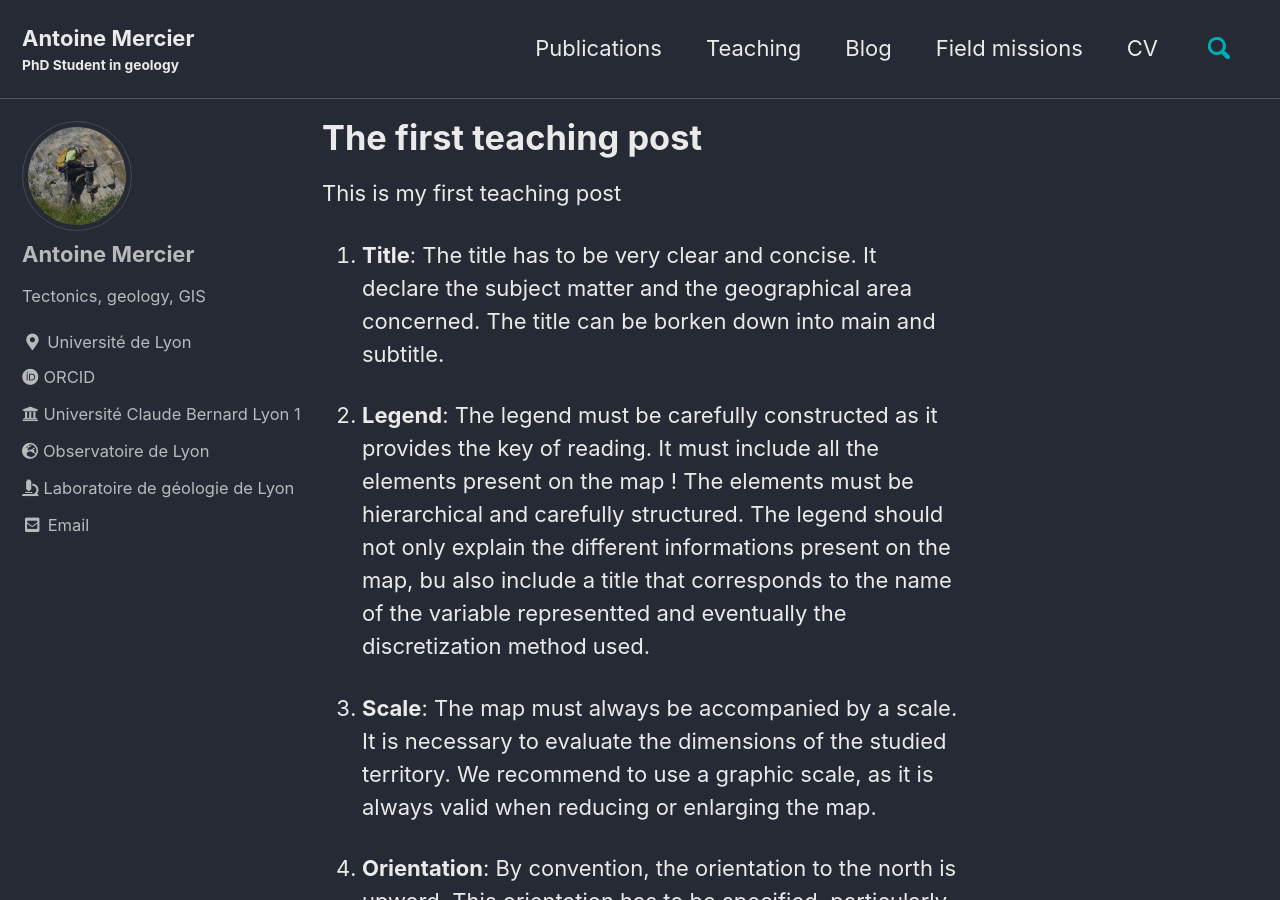
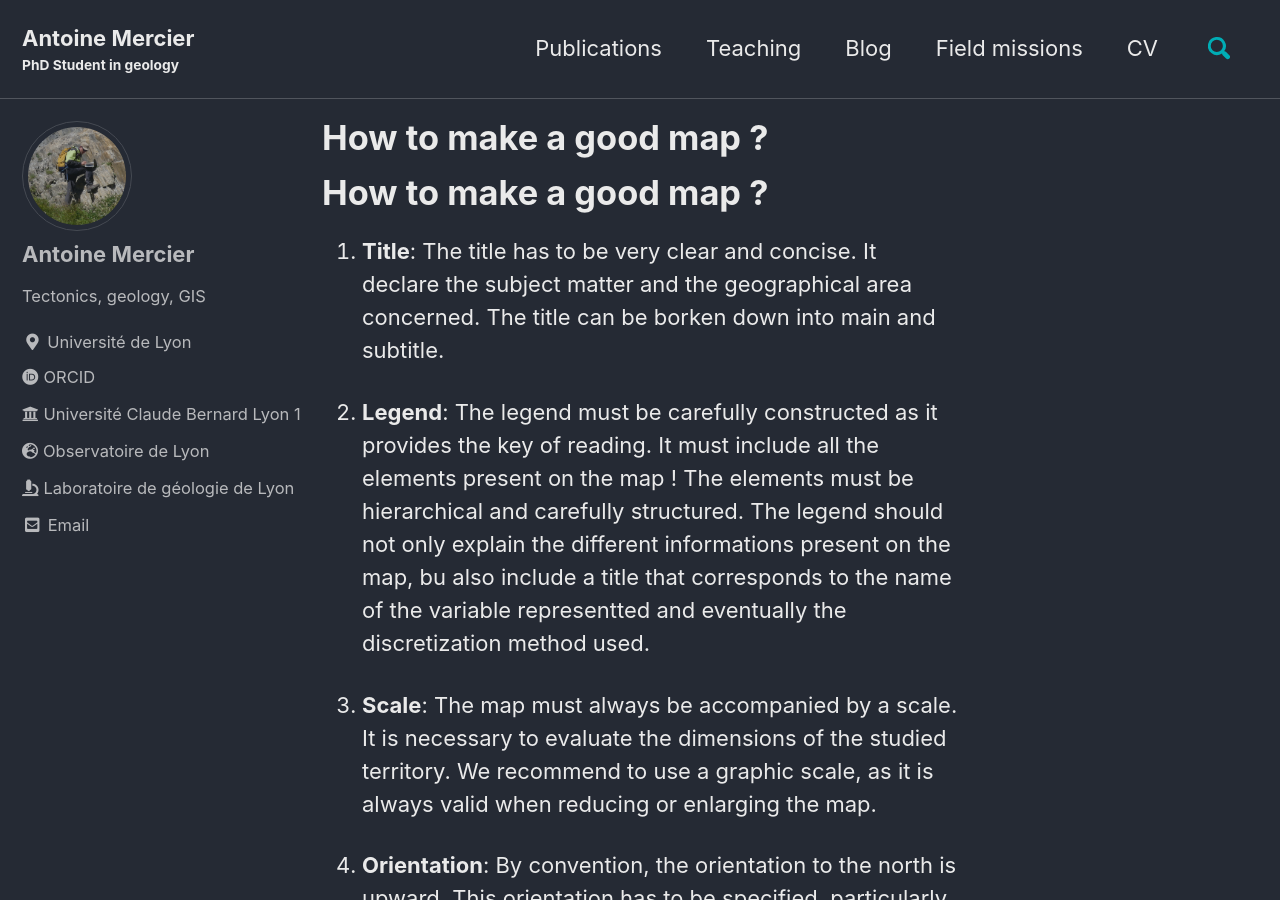
Before and after one commit to AntoineMercier/AntoineMercier.github.io, a Jekyll site: the page built from _teaching/2020-12-02-HowToMakeAGoodMap.md, in a window 1280 px wide and 900 px high. Built offline with Jekyll 4.4.1, drawn with Linux system fonts in a browser that asks for light colours; cached includes are drawn as plain includes.

Commit message:
Update and rename 2020-12-02-teaching1.md to 2020-12-02-HowToMakeAGoodMap.md

```diff
--- a/_teaching/2020-12-02-teaching1.md
+++ b/_teaching/2020-12-02-HowToMakeAGoodMap.md
@@ -1,11 +1,10 @@
 ---
-permalink: /teaching/2020/11/teaching1/
-title: "The first teaching post"
+permalink: /teaching/2020/11/HowToMakeAGoodMap/
+title: "How to make a good map ?"
 layout: "posts"
 author_profile: true
 ---
-
-This is my first teaching post
+# How to make a good map ? #
 
 1. **Title**: The title has to be very clear and concise. It declare the subject matter and the geographical area concerned.
 The title can be borken down into main and subtitle.
```
